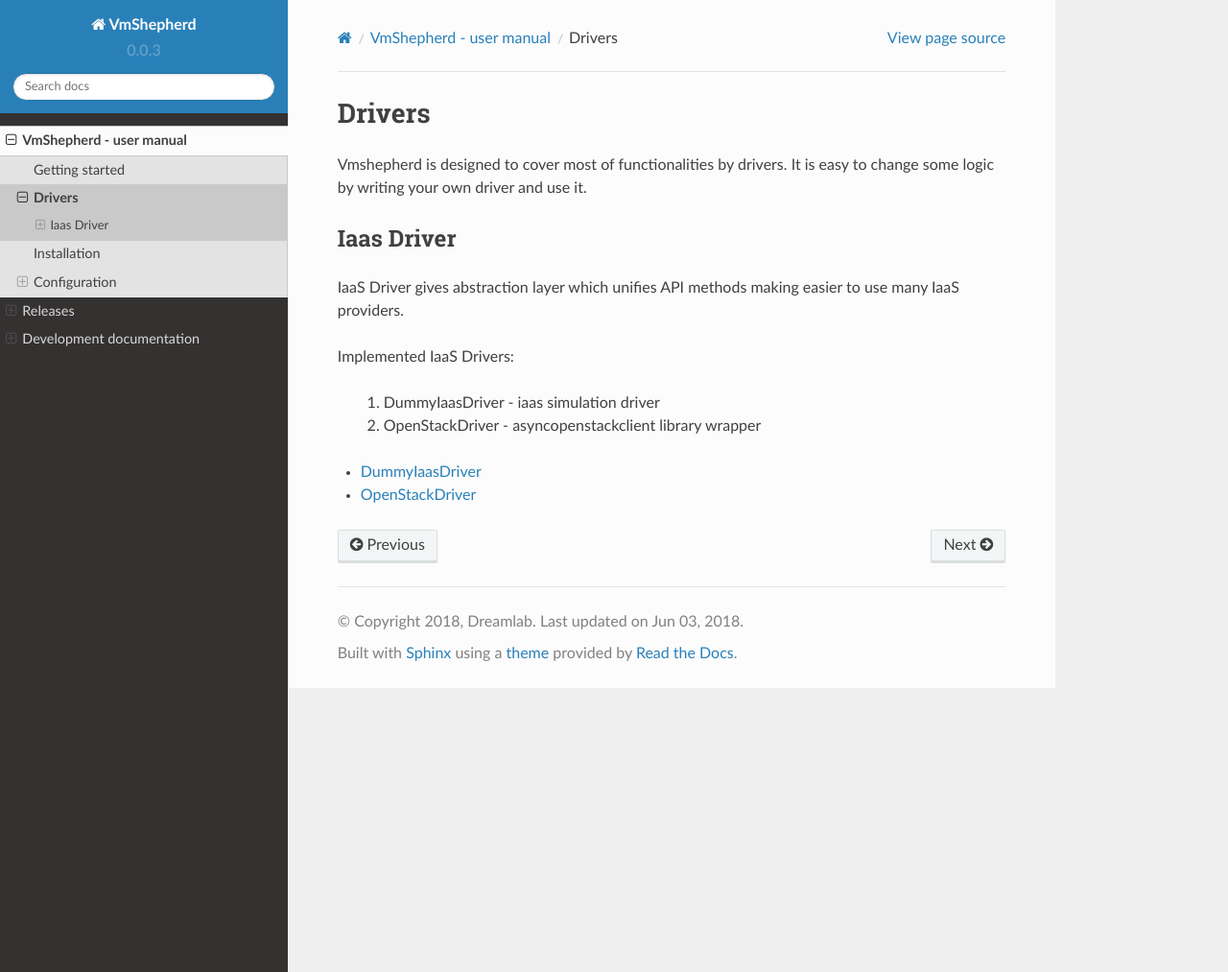
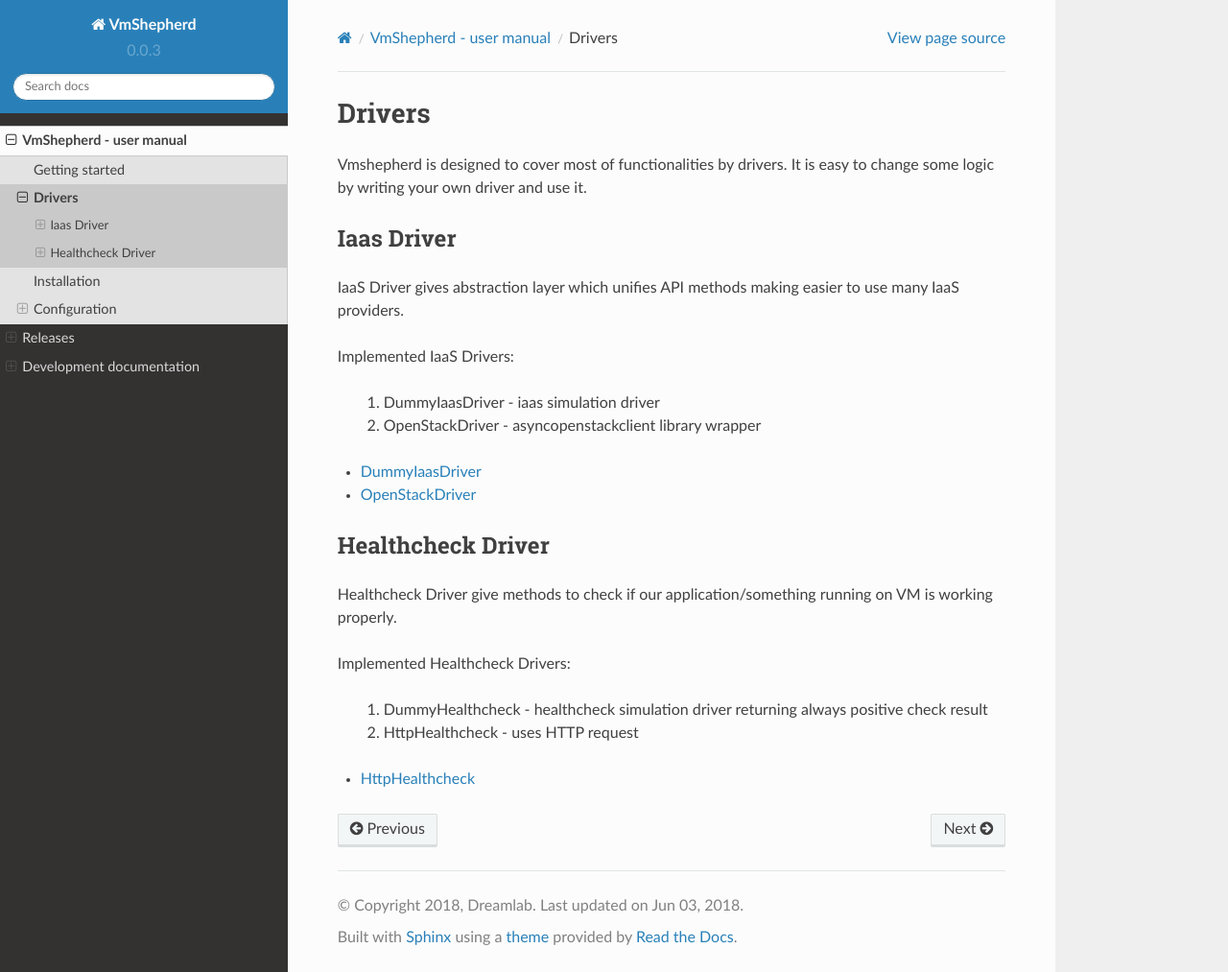
Before and after one commit to DreamLab/VmShepherd, a Sphinx documentation site: the page built from docs/user/drivers/index.rst, in a window 1280 px wide and 1013 px high. Shown: the whole window at 96% size. Built offline with Sphinx 7.4.7 and the Read the Docs theme 2.0.0, drawn with Linux system fonts in a browser that asks for light colours.

Commit message:
add healthcheck dvier user description

```diff
--- /dev/null
+++ b/docs/user/drivers/healthcheck_http.rst
@@ -0,0 +1,30 @@
+===============
+HttpHealthcheck
+===============
+
+HttpHealthcheck uses HTTP request to check if our application is lives.
+
+Main configuration:
+
+.. code-block:: yaml
+   :emphasize-lines: 3,5
+
+   conn_timeout: 1   # (optional, default:1)
+   read_timeout: 1   # (optional, default: 1)
+   port: 7007        # (optional, default: 80)
+   path: /           # (optional, default: /)
+   method: GET       # (optional, default: GET)
+   check_status: 200 # (optional, default: 200)
+   terminate_heatlh_failed_delay: 600
+
+Parameters:
+
+1. **conn_timeout** - Timeout for connection establishing. Default: 1s.
+2. **read_timeout** - Request operations timeout(more info in https://docs.aiohttp.org/en/stable/client_reference.html). Default: 1s.
+3. **port** - Request port to use. Default: 80.
+4. **path** - HTTP request paht. Default: /.
+5. **method** - HTTP request method (GET, POST, ...). Default: GET.
+6. **check_status** - Check if response status is equal to given staus. Default: 200.
+7. **terminate_heatlh_failed_delay** - Seconds to wait befor terminate VM which has failed healthcheck result.
+This parameter is used in preset dvier. Default: -1 value means that termination is skipped.
+When terminate_heatlh_failed_delay is greater than 0 VM will be terminated when time pass and check count is greater than 5.
--- a/docs/user/drivers/index.rst
+++ b/docs/user/drivers/index.rst
@@ -21,3 +21,19 @@
 
    iaas_dummydriver
    iaas_openstackdriver
+
+
+Healthcheck Driver
+-----------
+Healthcheck Driver give methods to check if our application/something running on VM is working properly.
+
+Implemented Healthcheck Drivers:
+
+    1. DummyHealthcheck - healthcheck simulation driver returning always positive check result
+    2. HttpHealthcheck - uses HTTP request
+
+
+.. toctree::
+   :maxdepth: 2
+
+   healthcheck_http
```
